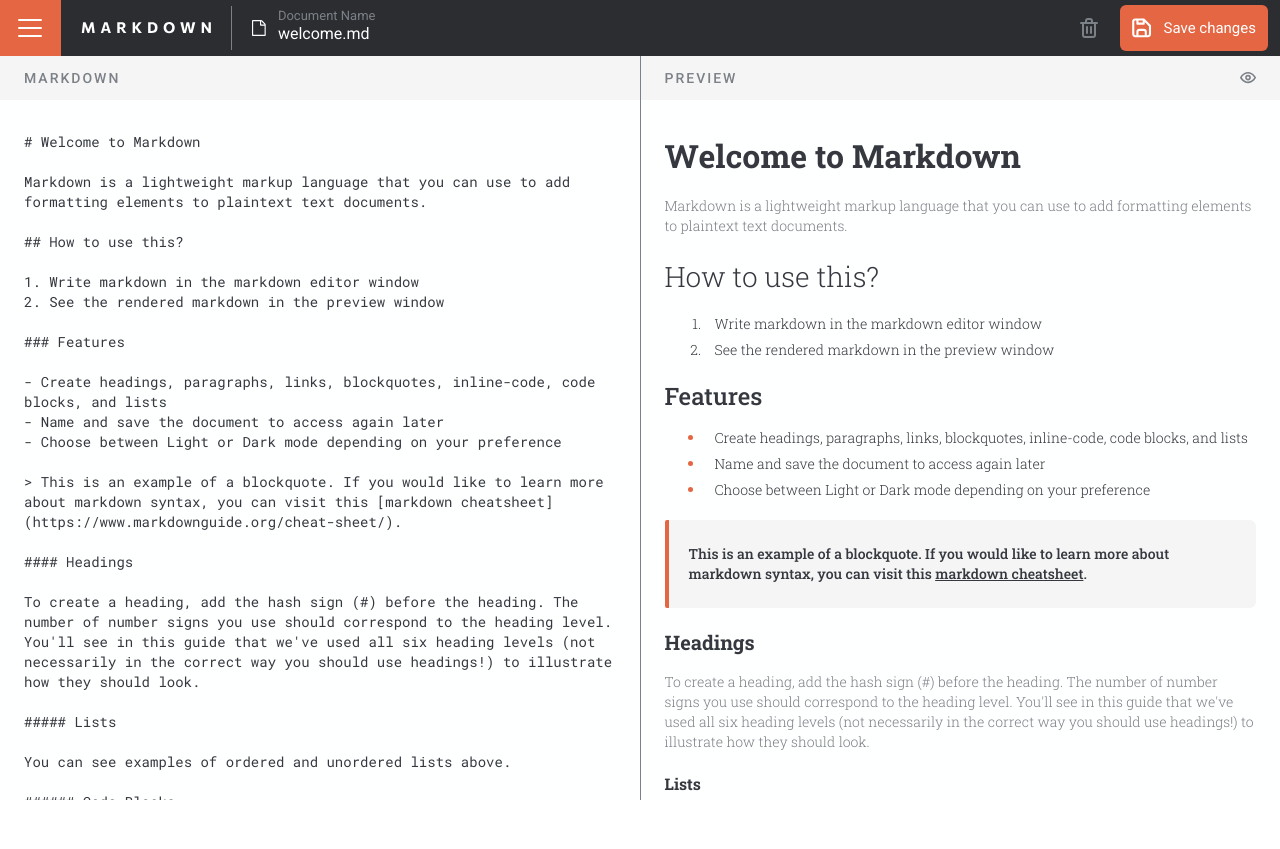
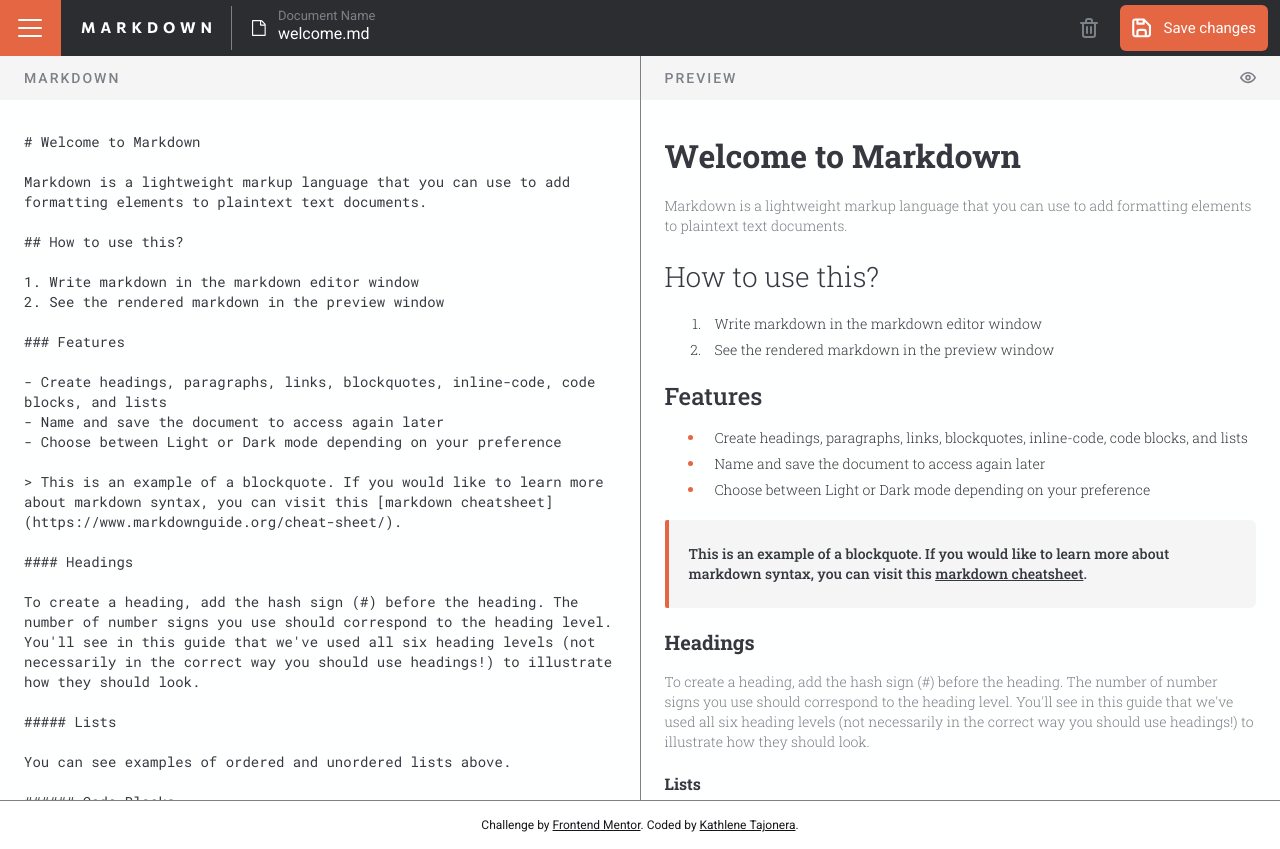
Before and after one commit to kathlenetajonera/in-browser-markdown-editor, a React (Vite) app: page / in a window 1280 px wide. Before the commit the page ends 800 px from the top, so only its background shows below. Built offline with nearby package versions, Linux system fonts and the light colour scheme.

Commit message:
chore: added attribution & update favicon

```diff
--- a/index.html
+++ b/index.html
@@ -2,9 +2,9 @@
 <html lang="en">
     <head>
         <meta charset="UTF-8" />
-        <link rel="icon" type="image/svg+xml" href="/vite.svg" />
+        <link rel="icon" type="image/svg+xml" href="/favicon.png" />
         <meta name="viewport" content="width=device-width, initial-scale=1.0" />
-        <title>In-browser Markdown Editor</title>
+        <title>In-Browser Markdown Editor</title>
     </head>
     <body>
         <div id="root"></div>
--- a/src/App.tsx
+++ b/src/App.tsx
@@ -2,6 +2,7 @@ import { createContext, useEffect, useState } from 'react';
 import Sidebar from './components/Sidebar';
 import Header from './components/Header';
 import Content from './components/Content';
+import Attribution from './components/Attribution';
 import data from './json/data.json';
 import { Data } from './types';
 
@@ -60,6 +61,7 @@ function App() {
                 >
                     <Header />
                     <Content />
+                    <Attribution />
                 </main>
             </div>
         </AppContext.Provider>
--- /dev/null
+++ b/src/components/Attribution/index.tsx
@@ -0,0 +1,25 @@
+const Attribution = () => {
+    return (
+        <p className="py-4 text-black text-xs text-center border-t-[1px] border-t-gray-text dark:bg-black dark:text-white transition-[background]">
+            Challenge by{' '}
+            <a
+                href="https://www.frontendmentor.io?ref=challenge"
+                target="_blank"
+                className="underline"
+            >
+                Frontend Mentor
+            </a>
+            . Coded by{' '}
+            <a
+                href="https://github.com/kathlenetajonera"
+                className="underline"
+                target="_blank"
+            >
+                Kathlene&nbsp;Tajonera
+            </a>
+            .
+        </p>
+    );
+};
+
+export default Attribution;
--- a/src/components/Header/index.tsx
+++ b/src/components/Header/index.tsx
@@ -6,7 +6,6 @@ import Logo from '../Logo';
 import InputField from '../InputField';
 import DeleteIcon from '../DeleteIcon';
 import Button from '../Button';
-import Modal from '../Modal';
 import icon from '../../assets/icons/icon-save.svg';
 
 const Header = () => {
@@ -21,7 +20,6 @@ const Header = () => {
     } = useContext(AppContext);
     const currentId = selectedDocument?.id;
     const [isLoading, setIsLoading] = useState(false);
-    const [showModal, setShowModal] = useState(false);
 
     const handleSave = () => {
         setIsLoading(true);
@@ -42,7 +40,6 @@ const Header = () => {
 
         setTimeout(() => {
             setIsLoading(false);
-            setShowModal(true);
         }, 1000);
     };
 
@@ -79,21 +76,14 @@ const Header = () => {
                         <Button
                             isLoading={isLoading}
                             icon={icon}
-                            label="Save changes"
+                            label={
+                                isLoading ? 'Saving changes' : 'Save changes'
+                            }
                             handleClick={handleSave}
                         />
                     </div>
                 )}
             </div>
-
-            <Modal
-                show={showModal}
-                onClickOutside={() => setShowModal(false)}
-                title="Document has been saved."
-                subtitle="You may download the file or click outside of the modal to close."
-                buttonLabel="Download document"
-                handleClick={() => {}}
-            />
         </div>
     );
 };
--- a/src/components/MarkdownElements/Pre/index.tsx
+++ b/src/components/MarkdownElements/Pre/index.tsx
@@ -2,7 +2,7 @@ import { Props } from '../types';
 
 const CustomPreformatted = ({ children }: Props) => {
     return (
-        <pre className="bg-light-gray dark:bg-gray p-6 rounded-md text-sm mt-5 whitespace-pre-wrap leading-6 transition-[background]">
+        <pre className="bg-light-gray dark:bg-gray p-6 rounded-md text-sm mt-5 mb-4 whitespace-pre-wrap leading-6 transition-[background]">
             {children}
         </pre>
     );
```
Also changed, not shown: public/favicon.png (added).
